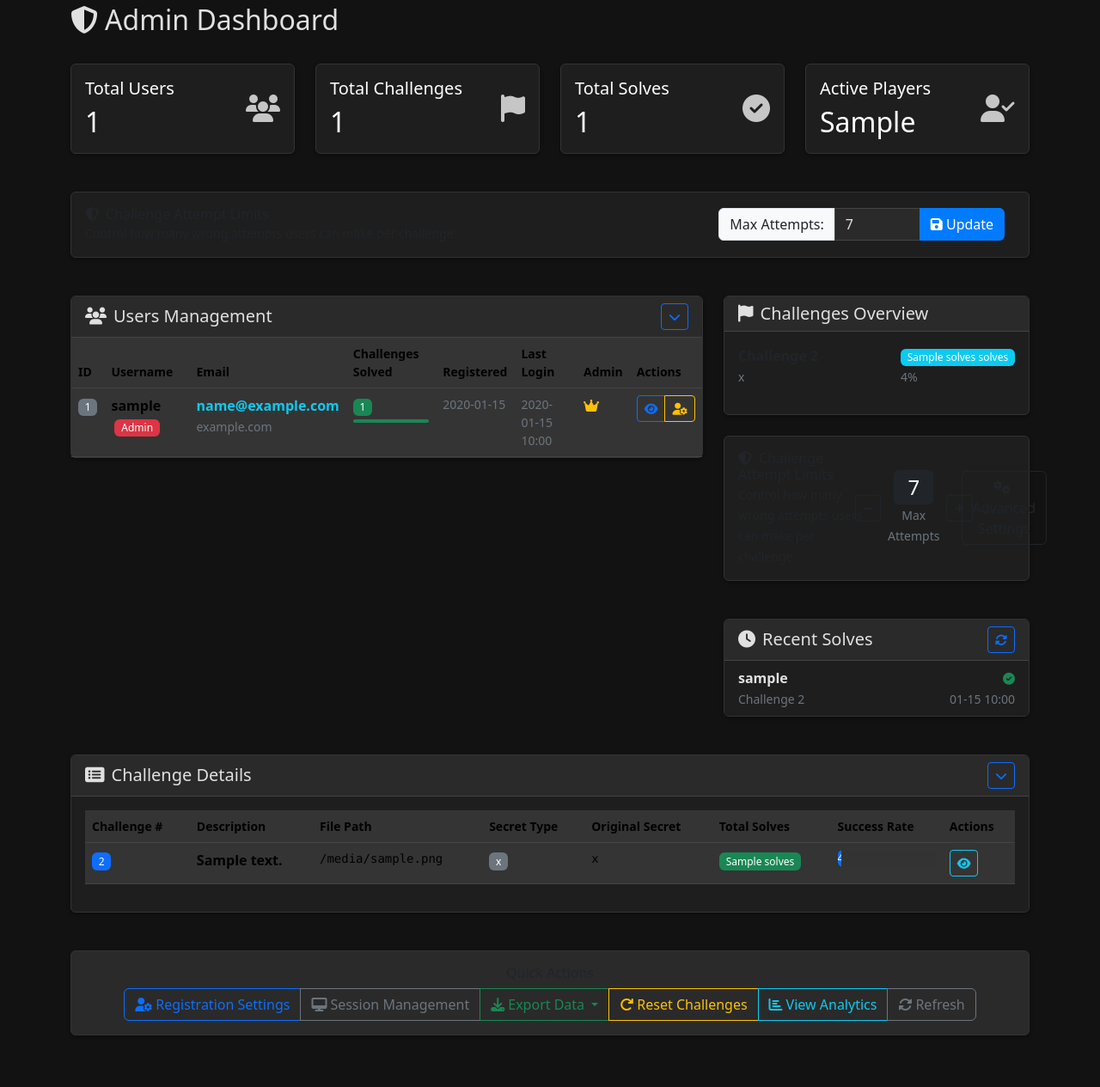
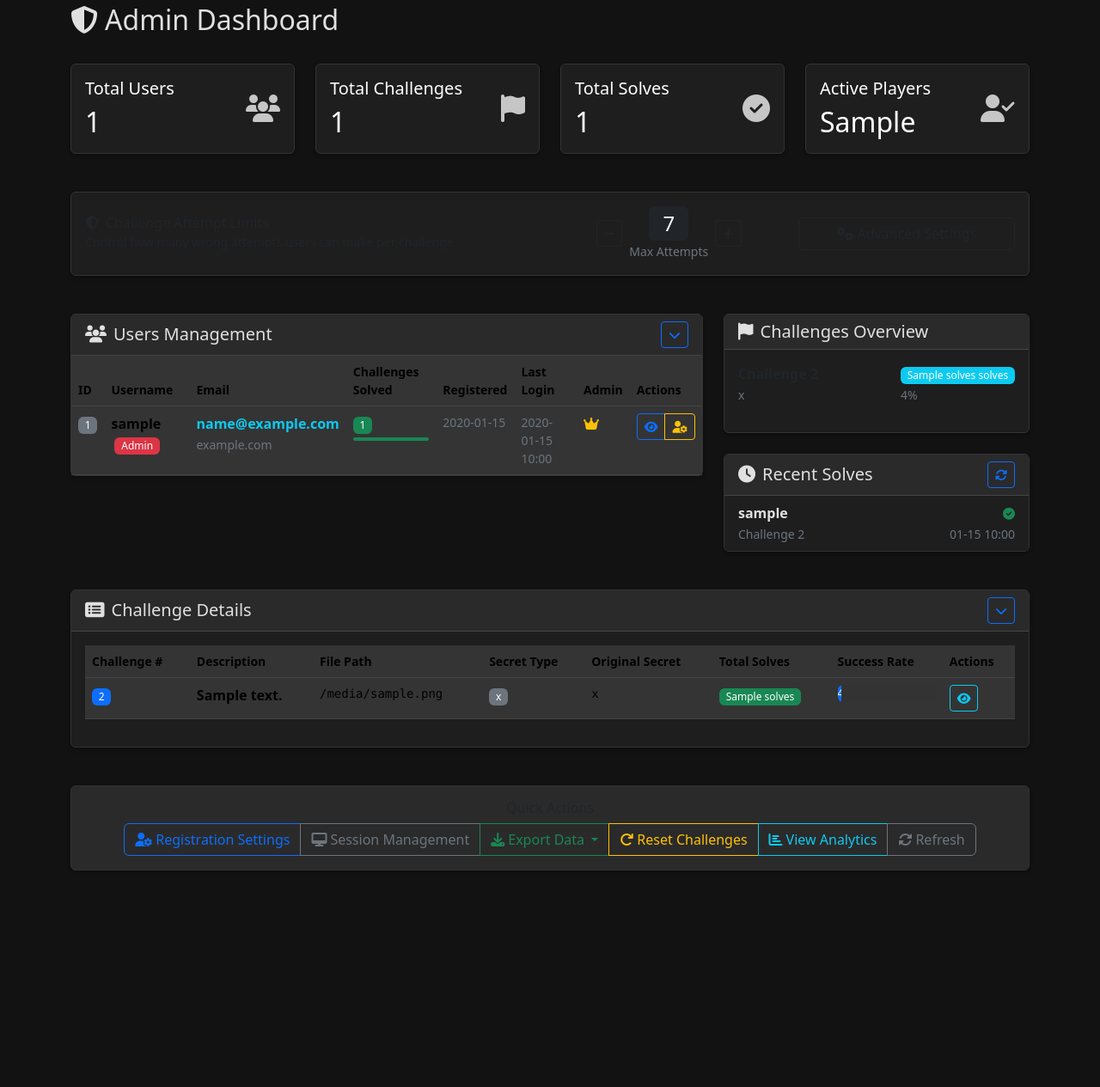
Before and after one commit to H4R335HR/midnight-ctf, a Flask app: template templates/admin.html in a window 1280 px wide. Shown: the part 56-1321 px from the top of the page at 86% size. After the commit the page ends 1069 px from the top, so only its background shows below. Run offline with Flask 3, Linux system fonts and the light colour scheme; tables that the repository leaves empty hold one stand-in row (values such as "Sample post"); the template is opened without the code that fills it: values that come from a table or form of the project are taken from there, most other values are stand-ins (such as "Sample title", 1, 10 or a date in 2020); parts of the project's set-up code (start-up, migrations or seed data) failed here and were passed over; some libraries are stand-ins or nearby versions.

Commit message:
Ratelimit in dashboard fix3

```diff
--- a/templates/admin.html
+++ b/templates/admin.html
@@ -76,19 +76,36 @@
                 <div class="card bg-warning text-dark">
                     <div class="card-body">
                         <div class="row align-items-center">
-                    <div class="col-md-8">
+                            <div class="col-md-6">
                                 <h6 class="card-title mb-0">
                                     <i class="fas fa-shield-alt me-2"></i>Challenge Attempt Limits
                                 </h6>
                                 <small>Control how many wrong attempts users can make per challenge</small>
                             </div>
-                    <div class="col-md-4">
-                        <div class="input-group">
-                            <span class="input-group-text">Max Attempts:</span>
-                            <input type="number" id="maxAttemptsInput" class="form-control"
-                                value="7" min="1" max="100" style="max-width: 100px;">
-                            <button class="btn btn-primary" onclick="updateMaxAttempts()">
-                                <i class="fas fa-save"></i> Update
+                            <div class="col-md-3">
+                                <div class="d-flex align-items-center justify-content-center">
+                                    <button class="btn btn-outline-dark btn-sm me-2" onclick="adjustMaxAttempts(-1)"
+                                            id="decreaseBtn" title="Decrease limit">
+                                        <i class="fas fa-minus"></i>
+                                    </button>
+                                    <div class="text-center">
+                                        <div class="badge bg-dark text-light fs-4 px-3 py-2" id="currentMaxAttempts">7</div>
+                                        <div><small class="text-muted">Max Attempts</small></div>
+                                    </div>
+                                    <button class="btn btn-outline-dark btn-sm ms-2" onclick="adjustMaxAttempts(1)"
+                                            id="increaseBtn" title="Increase limit">
+                                        <i class="fas fa-plus"></i>
+                                    </button>
+                                </div>
+                            </div>
+                            <div class="col-md-3">
+                                <div class="d-grid gap-2">
+                                    <a href="/admin/ctf-settings" class="btn btn-outline-dark">
+                                        <i class="fas fa-cogs me-1"></i>Advanced Settings
+                                    </a>
+                                    <button class="btn btn-success btn-sm" onclick="saveMaxAttempts()" id="saveBtn"
+                                            style="display: none;">
+                                        <i class="fas fa-save me-1"></i>Save Changes
                                     </button>
                                 </div>
                             </div>
@@ -214,49 +231,7 @@
                 {% endfor %}
             </div>
         </div>
-        <div class="row mb-4">
-            <div class="col-12">
-                <div class="card bg-warning text-dark">
-                    <div class="card-body">
-                        <div class="row align-items-center">
-                            <div class="col-md-6">
-                                <h6 class="card-title mb-0">
-                                    <i class="fas fa-shield-alt me-2"></i>Challenge Attempt Limits
-                                </h6>
-                                <small>Control how many wrong attempts users can make per challenge</small>
-                            </div>
-                            <div class="col-md-3">
-                                <div class="d-flex align-items-center justify-content-center">
-                                    <button class="btn btn-outline-dark btn-sm me-2" onclick="adjustMaxAttempts(-1)"
-                                            id="decreaseBtn" title="Decrease limit">
-                                        <i class="fas fa-minus"></i>
-                                    </button>
-                                    <div class="text-center">
-                                        <div class="badge bg-dark text-light fs-4 px-3 py-2" id="currentMaxAttempts">7</div>
-                                        <div><small class="text-muted">Max Attempts</small></div>
-                                    </div>
-                                    <button class="btn btn-outline-dark btn-sm ms-2" onclick="adjustMaxAttempts(1)"
-                                            id="increaseBtn" title="Increase limit">
-                                        <i class="fas fa-plus"></i>
-                                    </button>
-                                </div>
-                            </div>
-                            <div class="col-md-3">
-                                <div class="d-grid gap-2">
-                                    <a href="/admin/ctf-settings" class="btn btn-outline-dark">
-                                        <i class="fas fa-cogs me-1"></i>Advanced Settings
-                                    </a>
-                                    <button class="btn btn-success btn-sm" onclick="saveMaxAttempts()" id="saveBtn"
-                                            style="display: none;">
-                                        <i class="fas fa-save me-1"></i>Save Changes
-                                    </button>
-                                </div>
-                            </div>
-                        </div>
-                    </div>
-                </div>
-            </div>
-        </div>
+
         <!-- Recent Activity -->
         <div class="card">
             <div class="card-header d-flex justify-content-between align-items-center">
```
Lines whose indentation alone changed are shown as unchanged.
